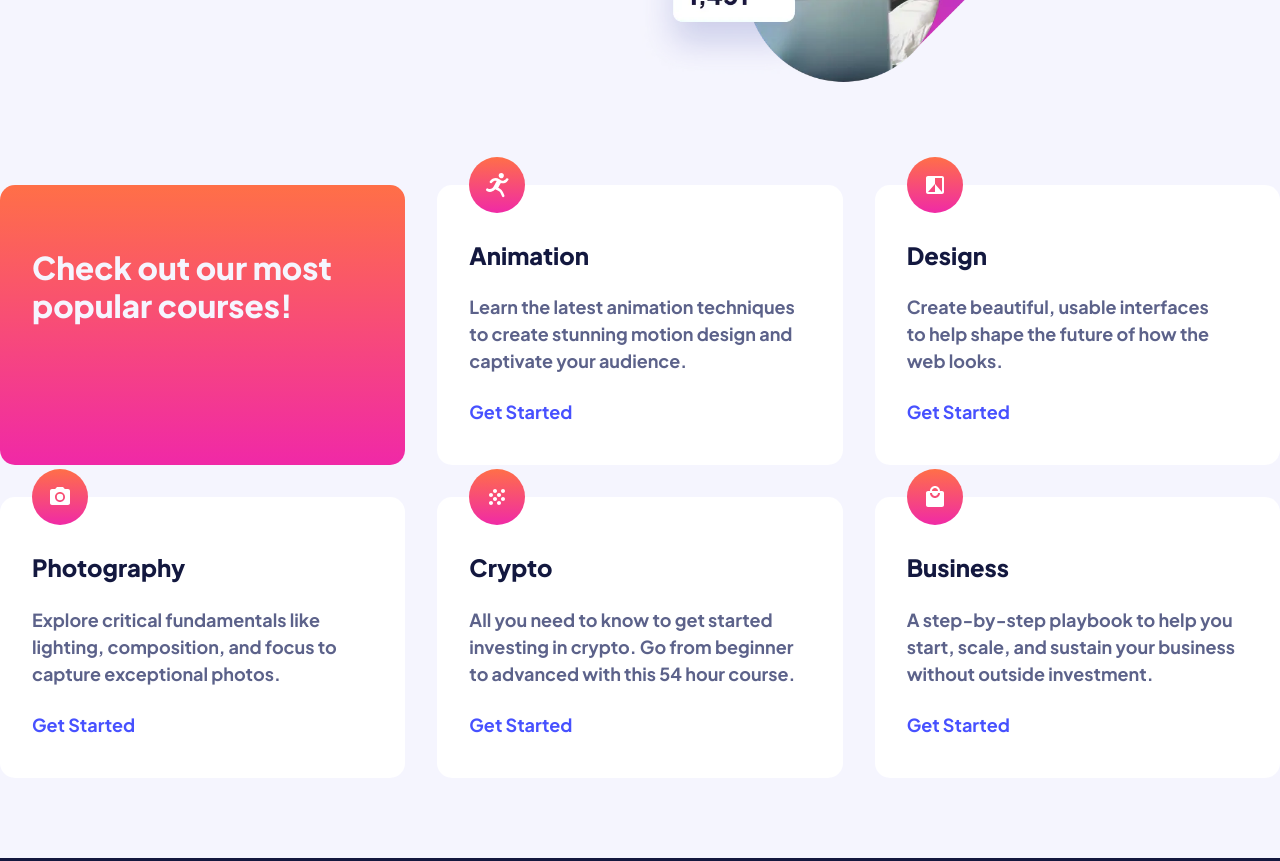
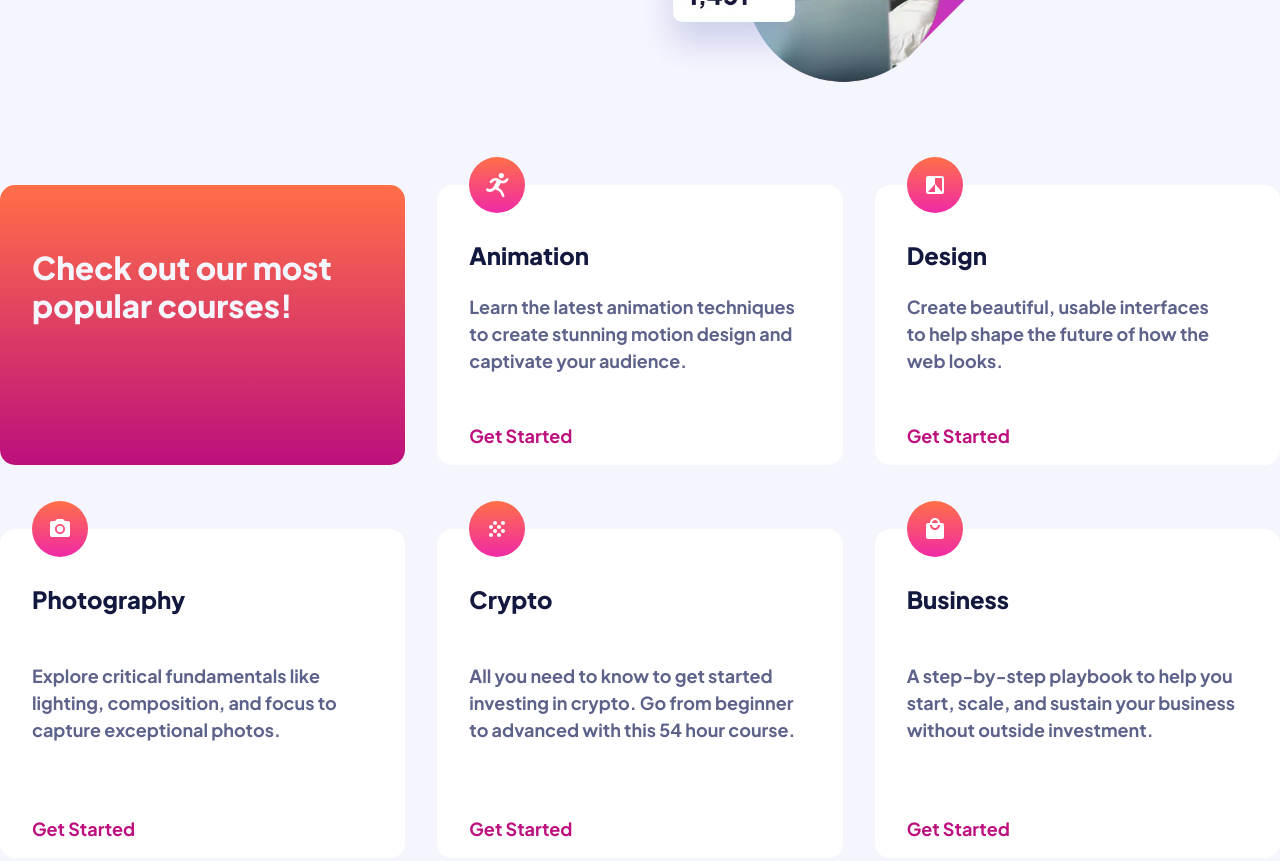
Before and after one commit to Islandstone89/skilled-earning-landing-page, a website: page public/index.html in a window 1280 px wide. Shown: the part 560-1421 px from the top of the page. Drawn offline with nearby package versions, Linux system fonts and the light colour scheme.

Commit message:
* Did a few color adjustments

```diff
--- a/public/index.html
+++ b/public/index.html
@@ -43,7 +43,7 @@
           <img src="assets/icon-animation.svg" alt="">
         </div><!-- end course__icon-wrapper-->
 
-        <div class="course__text flow">
+        <div class="course__text flows">
           <h3 class="heading course__heading">Animation</h3>
           <p class="course__info">Learn the latest animation techniques to create stunning motion design and captivate your audience.</p>
           <a href="" class="link">Get Started</a>
@@ -57,7 +57,7 @@
           <img src="assets/icon-design.svg" alt="">
         </div><!-- end course__icon-wrapper-->
 
-        <div class="course__text flow">
+        <div class="course__text flows">
           <h3 class="heading course__heading">Design</h3>
           <p class="course__info">Create beautiful, usable interfaces to help shape the future of how the web looks.</p>
           <a href="" class="link">Get Started</a>
--- a/src/sass/components/_courses.scss
+++ b/src/sass/components/_courses.scss
@@ -1,7 +1,7 @@
 
 .courses {
     --column-gap: var(--size-400);
-    --row-gap: var(--size-400);
+    --row-gap: calc(var(--size-400) + 32px);
     --min-width: 300px;
     display: grid;
     grid-template-columns: repeat(auto-fit, minmax(min(var(--min-width), 100%), 1fr));
@@ -13,9 +13,10 @@
 
 .courses__heading {
     font-size: clamp(var(--fs-300), 1.3rem + 0.83vw, var(--fs-400));
-    background: linear-gradient(180deg, var(--clr-accent-400), var(--clr-accent-300));
+    background: linear-gradient(180deg, var(--clr-accent-500), var(--clr-accent-400));
     color: var(--clr-primary-100);
     padding-block-start: var(--size-800);
+    padding-block-end: var(--size-1600);
     padding-inline: var(--size-400);
     border-radius: 15px;
 }
@@ -31,11 +32,17 @@
     transform: translateY(-50%);
 }
 
+.course__text {
+    display: grid;
+    grid-template-rows: auto 1fr auto;
+    gap: 24px;
+    height: calc(100% - 32px);
+}
+
 .course__heading {
     font-size: clamp(var(--fs-250), 1.16rem + 0.41vw, var(--fs-300));
 }
 
 .link {
-    color: var(--clr-pink-dark2);
-    color: var(--clr-accent-600);
+    color: var(--clr-accent-400);
 }
--- a/src/sass/components/_footer.scss
+++ b/src/sass/components/_footer.scss
@@ -9,5 +9,5 @@
 }
 
 .footer-btn-link {
-    background: linear-gradient(180deg, var(--clr-accent-600), var(--clr-accent-300));
+    background: linear-gradient(180deg, var(--clr-accent-700), var(--clr-accent-300));
 }
--- a/src/sass/components/_header.scss
+++ b/src/sass/components/_header.scss
@@ -13,6 +13,6 @@
 
 
     &:is(:hover, :focus-visible) {
-        background-color: var(--clr-accent-500);
+        background-color: var(--clr-accent-600);
     }
 }
--- a/src/sass/components/_hero.scss
+++ b/src/sass/components/_hero.scss
@@ -15,5 +15,5 @@
 
 .hero-btn-link {
     --flow-space: var(--size-500);
-    background: linear-gradient(180deg, var(--clr-accent-400), var(--clr-accent-300));
+    background: linear-gradient(180deg, var(--clr-accent-500), var(--clr-accent-300));
 }
--- a/src/sass/globals/_variables.scss
+++ b/src/sass/globals/_variables.scss
@@ -10,16 +10,19 @@
     --clr-light: hsl(240, 90%, 98%);
     --clr-white: hsl(0, 0%, 100%);
     --clr-grey: hsl(232, 20%, 45%);
-    --clr-pink-light:hsl(341, 100%, 83%);
-    --clr-pink: hsl(341, 92%, 62%);
+    --clr-pink-100:hsl(341, 100%, 83%);
+    --clr-pink-200: hsl(341, 92%, 62%);
+    --clr-pink-300: hsl(322, 87%, 55%);
+    --clr-pink-400: hsl(322, 85%, 40%);
+
     --clr-blue-saturated: hsl(234, 25%, 52%);
+    --clr-blue: hsl(237, 100%, 64%);
     --clr-blue-dark: hsl(233, 54%, 16%);
+    --clr-orange: hsl(13, 100%, 64%);
 
-    --clr-orange: hsl(13, 100%, 64%);
-    --clr-pink-dark: hsl(322, 87%, 55%);
-    --clr-blue: hsl(237, 100%, 64%);
 
-    --clr-pink-dark2: hsl(322, 97%, 35%);
+
+
 
     /* TYPOGRAPHY */
 
@@ -65,12 +68,13 @@
     --clr-primary-300: var(--clr-grey);
     --clr-primary-400: var(--clr-blue-dark);
 
-    --clr-accent-100: var(--clr-pink-light);
-    --clr-accent-200: var(--clr-pink);
-    --clr-accent-300: var(--clr-pink-dark);
-    --clr-accent-400: var(--clr-orange);
-    --clr-accent-500: var(--clr-blue-saturated);
-    --clr-accent-600: var(--clr-blue);
+    --clr-accent-100: var(--clr-pink-100);
+    --clr-accent-200: var(--clr-pink-200);
+    --clr-accent-300: var(--clr-pink-300);
+    --clr-accent-400: var(--clr-pink-400);
+    --clr-accent-500: var(--clr-orange);
+    --clr-accent-600: var(--clr-blue-saturated);
+    --clr-accent-700: var(--clr-blue);
 
     /* TYPOGRAPHY */
 
```
Also changed, not shown: src/index.html (+2 -2 lines), public/css/style.css, 1 other file.
